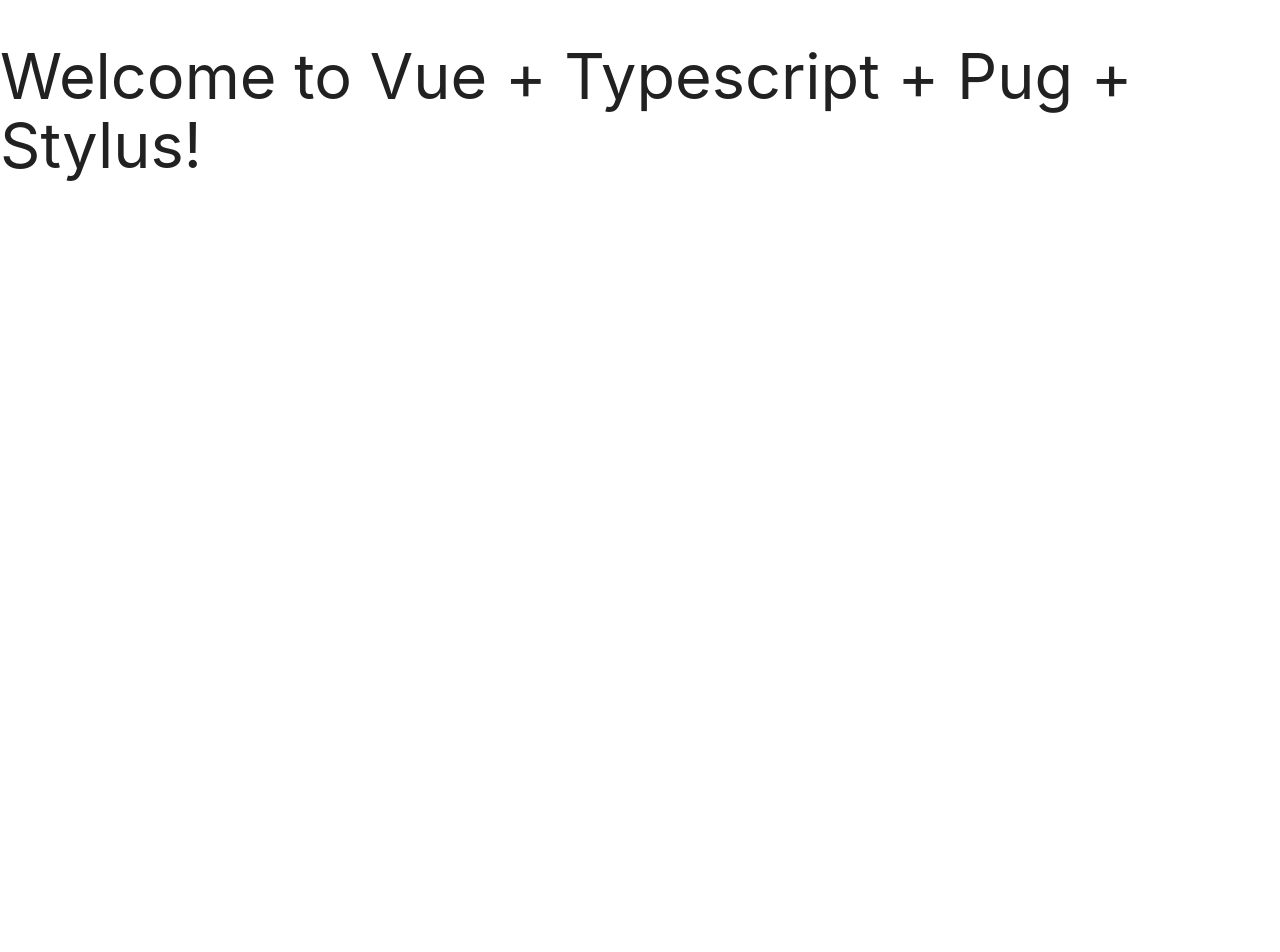
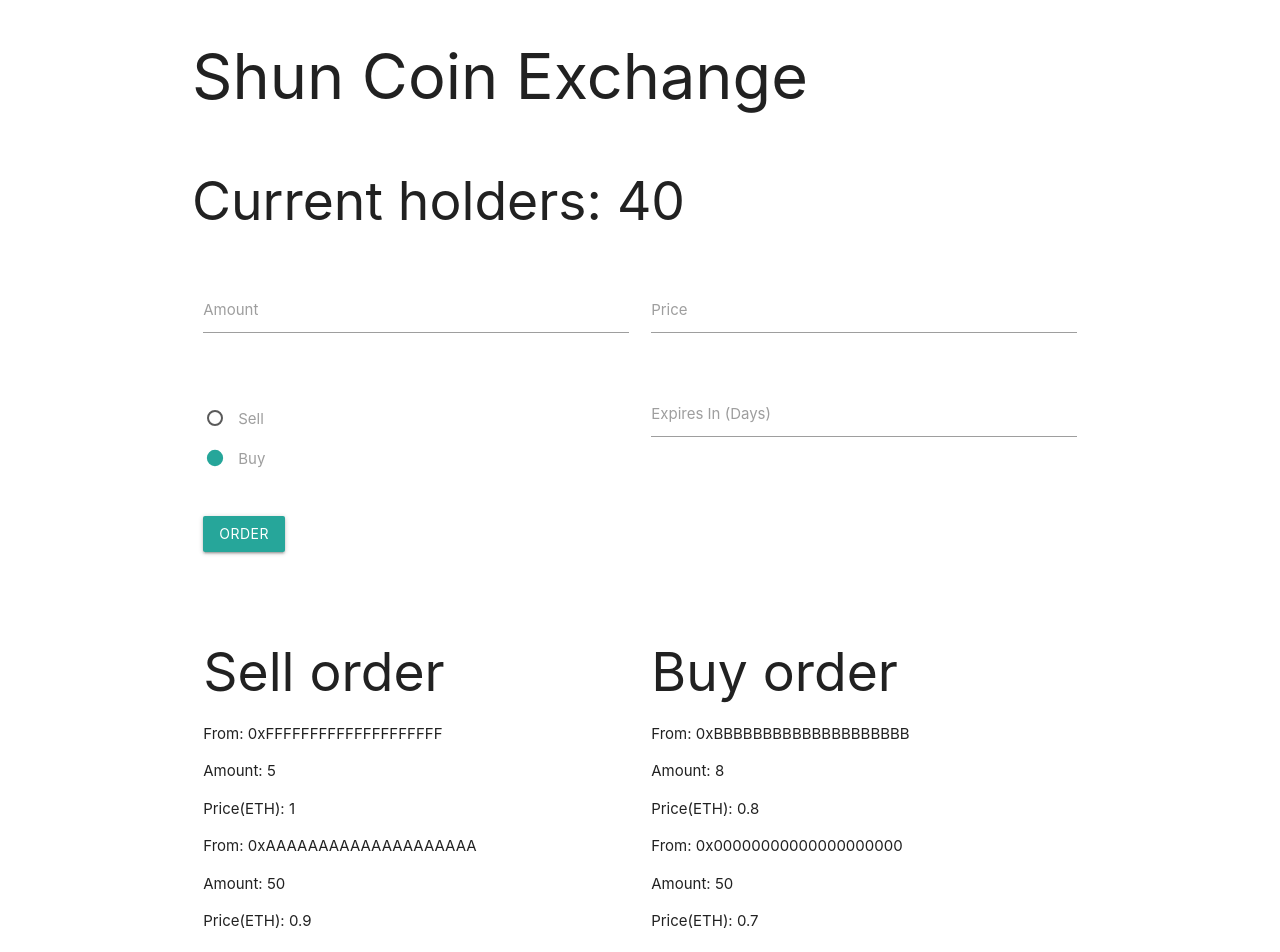
Before and after one commit to shundev/token-dapps-tutorial, a Vue app: page / in a window 1280 px wide. Shown: the top 952 px of the page. Before the commit the page ends 800 px from the top, so only its background shows below. Built offline with nearby package versions, Linux system fonts and the light colour scheme; the HTML template or start-up script is replaced by a standard one.

Commit message:
UI v1 done

```diff
--- a/src/components/Index.vue
+++ b/src/components/Index.vue
@@ -1,6 +1,55 @@
 <template lang='pug'>
 #index
-  h1 {{ msg }}
+  .container
+    .row
+      h1 Shun Coin Exchange
+    .row
+      #holderCount
+        h2 Current holders: {{ holderCount }}
+    .row
+      #order.s12.col
+        form#order-form
+          .row
+            .input-field.col.s6
+              input(type='text' id='amount' class='validate')
+              label(for='amount' class='active') Amount
+            .input-field.col.s6
+              input(type='text' id='price' class='validate')
+              label(for='price') Price
+          .row
+            .input-field.col.s6
+              p
+                label
+                  input(name='group1' type='radio' checked)
+                  span Sell
+              p
+                label
+                  input(name='group1' type='radio' checked)
+                  span Buy
+            .input-field.col.s6
+              input(type='text' id='expires' class='validate')
+              label(for='expires') Expires In (Days)
+
+            .input-field.col.s12
+              input(type='submit' value='Order').btn
+
+    .row
+      .s6.col
+        h2 Sell order
+        ul#sell-order-list
+          li(v-for='item in sellOrders')
+            p From: {{ item.from }}
+            p Amount: {{ item.amount }}
+            p Price(ETH): {{ item.price }}
+      .s6.col
+        h2 Buy order
+        ul#buy-order-list
+          li(v-for='item in buyOrders')
+            p From: {{ item.from }}
+            p Amount: {{ item.amount }}
+            p Price(ETH): {{ item.price }}
+
+
 </template>
 
 <script lang="ts">
@@ -9,7 +58,31 @@
 
 @Component
 export default class Index extends Vue {
-  msg: string = 'Welcome to Vue + Typescript + Pug + Stylus!';
+  holderCount: number = 40;
+  sellOrders: object[] = [
+    {
+      from: '0xFFFFFFFFFFFFFFFFFFFF',
+      amount: 5,
+      price: 1,
+    },
+    {
+      from: '0xAAAAAAAAAAAAAAAAAAAA',
+      amount: 50,
+      price: 0.9,
+    },
+  ];
+  buyOrders: object[] = [
+    {
+      from: '0xBBBBBBBBBBBBBBBBBBBB',
+      amount: 8,
+      price: 0.8,
+    },
+    {
+      from: '0x00000000000000000000',
+      amount: 50,
+      price: 0.7,
+    },
+  ];
 }
 </script>
 
```
